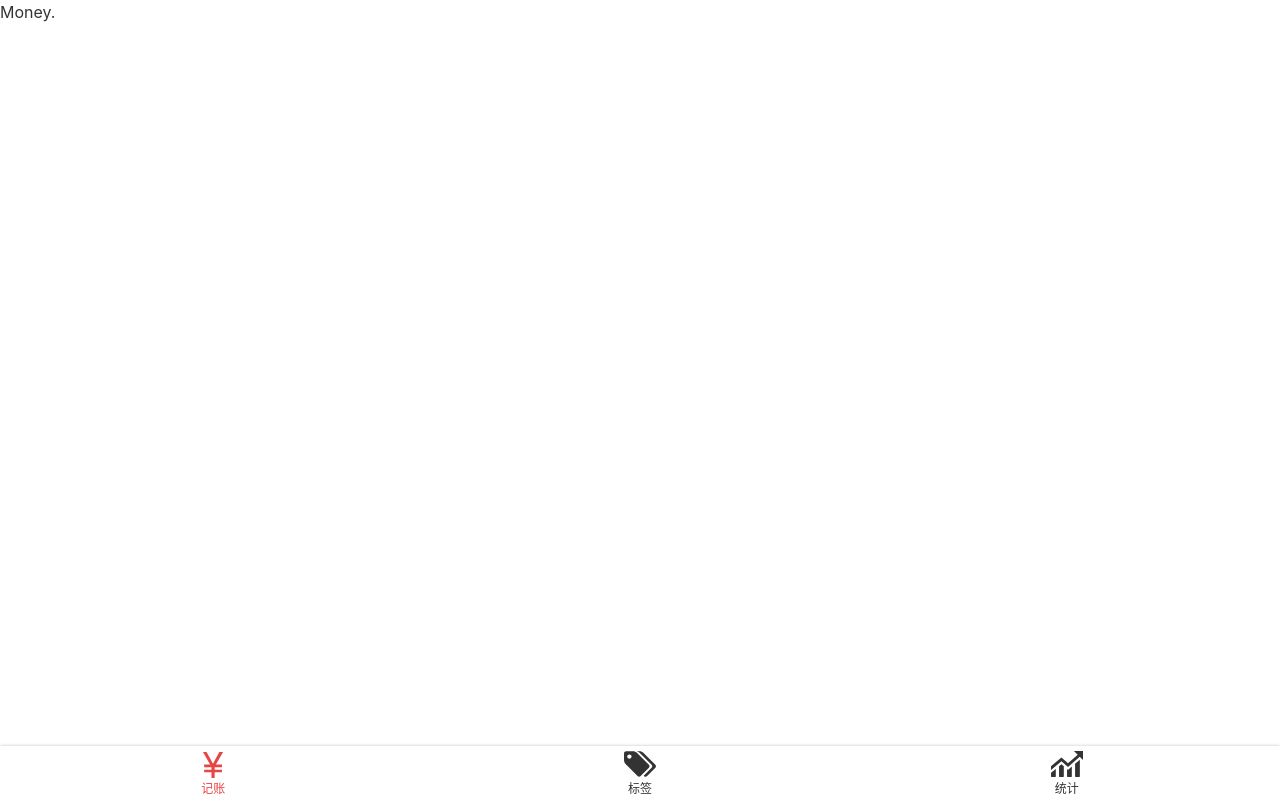
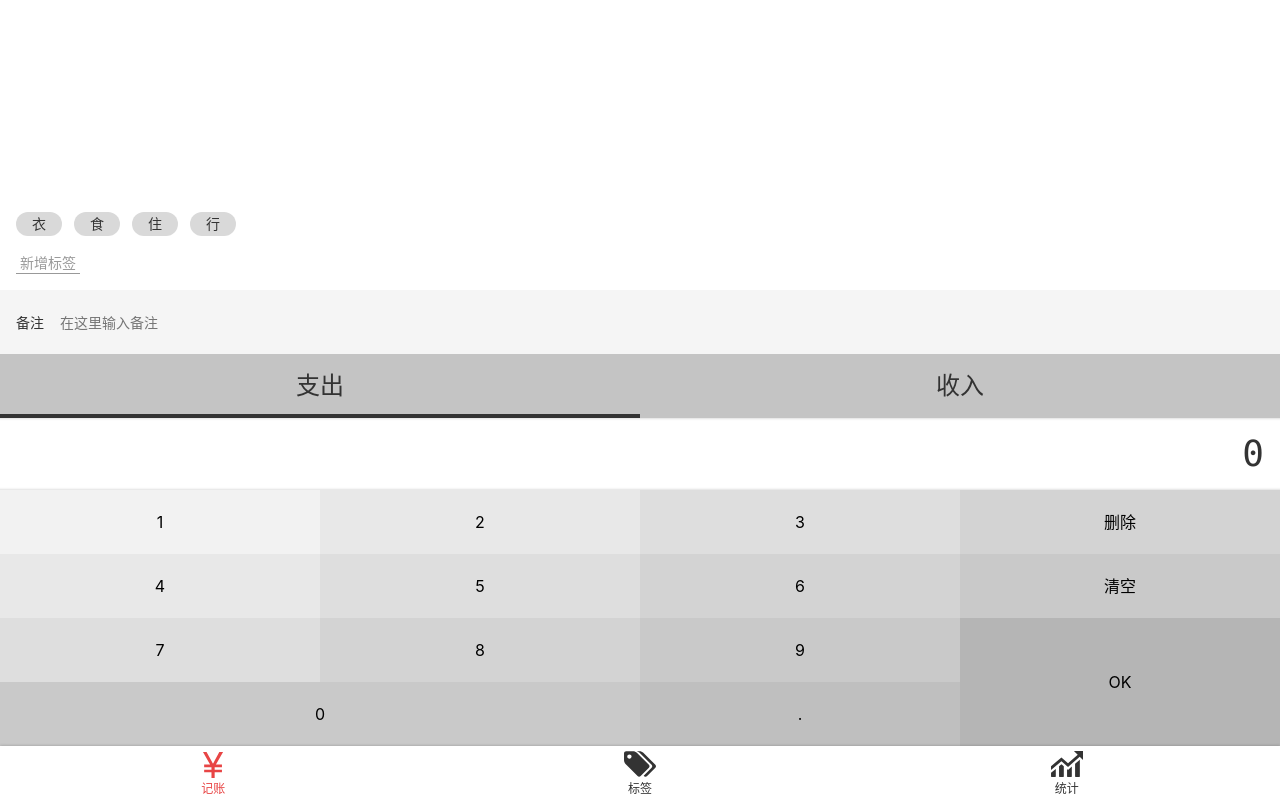
Before and after one commit to cqhaisenbao/guoguo-money-Vue, a Vue app: page /#/money in a window 1280 px wide. Built offline with nearby package versions, Linux system fonts and the light colour scheme.

Commit message:
基本完成 NumberPad 组件

```diff
--- a/src/assets/style/helper.scss
+++ b/src/assets/style/helper.scss
@@ -9,10 +9,12 @@
     display: block;
   }
 }
+
 $color-shadow: rgba(0, 0, 0, 0.25);
 %outerShadow {
   box-shadow: 0 0 3px $color-shadow;
 }
+
 %innerShadow {
   box-shadow: inset 0 -3px 3px -3px $color-shadow,
   inset 0 3px 3px -3px $color-shadow;
--- /dev/null
+++ b/src/components/Money/Notes.vue
@@ -0,0 +1,37 @@
+<template>
+    <div>
+        <label class="notes">
+            <span class="name">备注</span>
+            <input type="text"
+                   placeholder="在这里输入备注">
+        </label>
+    </div>
+</template>
+
+<script lang="ts">
+    export default {
+        name: "Notes"
+    }
+</script>
+
+<style lang="scss" scoped>
+    .notes {
+        font-size: 14px;
+        background: #f5f5f5;
+        padding-left: 16px;
+        display: flex;
+        align-items: center;
+
+        .name {
+            padding-right: 16px;
+        }
+
+        input {
+            height: 64px;
+            flex-grow: 1;
+            background: transparent;
+            border: none;
+            padding-right: 16px;
+        }
+    }
+</style>
--- /dev/null
+++ b/src/components/Money/NumberPad.vue
@@ -0,0 +1,130 @@
+<template>
+    <div class="numberPad">
+        <div class="output">{{output}}</div>
+        <div class="buttons">
+            <button @click="inputContent">1</button>
+            <button @click="inputContent">2</button>
+            <button @click="inputContent">3</button>
+            <button @click="remove">删除</button>
+            <button @click="inputContent">4</button>
+            <button @click="inputContent">5</button>
+            <button @click="inputContent">6</button>
+            <button @click="clear">清空</button>
+            <button @click="inputContent">7</button>
+            <button @click="inputContent">8</button>
+            <button @click="inputContent">9</button>
+            <button @click="ok" class="ok">OK</button>
+            <button @click="inputContent" class="zero">0</button>
+            <button @click="inputContent">.</button>
+        </div>
+    </div>
+</template>
+
+<script lang="ts">
+    import Vue from 'vue';
+    import {Component} from 'vue-property-decorator';
+
+    @Component
+    export default class NumberPad extends Vue {
+        output = '0';
+
+        inputContent(event: MouseEvent) {
+            const button = (event.target as HTMLButtonElement);
+            const input = button.textContent as string;
+            if (this.output.length >= 16) { return; }
+            if (this.output === '0') {
+                if ('0123456789'.indexOf(input) >= 0) {
+                    this.output = input;
+                } else {
+                    this.output += input;
+                }
+                return;
+            }
+            if (this.output.indexOf('.') >= 0 && input === '.') { return; }
+            this.output += input;
+        }
+
+        remove() {
+            if (this.output.length === 1) {
+                this.clear();
+            } else {
+                this.output = this.output.slice(0, -1);
+            }
+        }
+
+        clear() {
+            this.output = '0';
+        }
+
+        ok() {
+            //TODO
+        }
+    }
+</script>
+
+<style lang="scss" scoped>
+    @import "~@/assets/style/helper.scss";
+
+    .numberPad {
+        .output {
+            @extend %clearFix;
+            @extend %innerShadow;
+            font-size: 36px;
+            font-family: Consolas, monospace;
+            padding: 9px 16px;
+            text-align: right;
+            height: 72px;
+        }
+
+        .buttons {
+            @extend %clearFix;
+
+            > button {
+                width: 25%;
+                height: 64px;
+                float: left;
+                background: transparent;
+                border: none;
+
+                &.ok {
+                    height: 64*2px;
+                    float: right;
+                }
+
+                &.zero {
+                    width: 25*2%;
+                }
+
+                $bg: #f2f2f2;
+
+                &:nth-child(1) {
+                    background: $bg;
+                }
+
+                &:nth-child(2), &:nth-child(5) {
+                    background: darken($bg, 4%);
+                }
+
+                &:nth-child(3), &:nth-child(6), &:nth-child(9) {
+                    background: darken($bg, 4*2%);
+                }
+
+                &:nth-child(4), &:nth-child(7), &:nth-child(10) {
+                    background: darken($bg, 4*3%);
+                }
+
+                &:nth-child(8), &:nth-child(11), &:nth-child(13) {
+                    background: darken($bg, 4*4%);
+                }
+
+                &:nth-child(14) {
+                    background: darken($bg, 4*5%);
+                }
+
+                &:nth-child(12) {
+                    background: darken($bg, 4*6%);
+                }
+            }
+        }
+    }
+</style>
--- /dev/null
+++ b/src/components/Money/Tags.vue
@@ -0,0 +1,63 @@
+<template>
+    <div class="tags">
+        <div class="new">
+            <button>新增标签</button>
+        </div>
+        <ul class="current">
+            <li>衣</li>
+            <li>食</li>
+            <li>住</li>
+            <li>行</li>
+        </ul>
+    </div>
+</template>
+
+<script lang="ts">
+    export default {
+        name: "Tags"
+    }
+</script>
+
+<style lang="scss" scoped>
+    .tags {
+        font-size: 14px;
+        padding: 16px;
+        flex-grow: 1;
+        display: flex;
+        flex-direction: column-reverse;
+
+        > .current {
+            display: flex;
+            flex-wrap: wrap;
+
+            > li {
+                $bg: #d9d9d9;
+                background: $bg;
+                $h: 24px;
+                height: $h;
+                line-height: $h;
+                border-radius: $h/2;
+                padding: 0 16px;
+                margin-right: 12px;
+                margin-top: 4px;
+
+                &.selected {
+                    background: darken($bg, 50%);
+                    color: white;
+                }
+            }
+        }
+
+        > .new {
+            padding-top: 16px;
+
+            button {
+                background: transparent;
+                border: none;
+                color: #999;
+                border-bottom: 1px solid;
+                padding: 0 4px;
+            }
+        }
+    }
+</style>
--- /dev/null
+++ b/src/components/Money/Types.vue
@@ -0,0 +1,55 @@
+<template>
+    <div>
+        <ul class="types">
+            <li :class="type==='-'&&'selected'"
+                @click="selectType('-')">支出
+            </li>
+            <li :class="type==='+'&&'selected'"
+                @click="selectType('+')">收入
+            </li>
+        </ul>
+    </div>
+</template>
+
+<script lang="ts">
+    import Vue from 'vue';
+    import {Component} from 'vue-property-decorator';
+
+    @Component
+    export default class Types extends Vue {
+        type = '-';
+        selectType(type: string) {
+            if (type !== '-' && type !== '+')
+                throw new Error('type is unknown');
+            this.type = type;
+        }
+    }
+</script>
+
+<style lang="scss" scoped>
+    .types {
+        background: #c4c4c4;
+        display: flex;
+        text-align: center;
+        font-size: 24px;
+
+        > li {
+            width: 50%;
+            height: 64px;
+            display: flex;
+            justify-content: center;
+            align-items: center;
+            position: relative;
+
+            &.selected::after {
+                content: '';
+                position: absolute;
+                bottom: 0;
+                left: 0;
+                width: 100%;
+                height: 4px;
+                background: #333;
+            }
+        }
+    }
+</style>
--- a/src/views/Money.vue
+++ b/src/views/Money.vue
@@ -1,11 +1,32 @@
 <template>
-    <Layout>
-        <p>Money.</p>
+    <Layout class-prefix="layout">
+        <NumberPad/>
+        <Types />
+        <Notes/>
+        <Tags :data-source.sync="tags"/>
     </Layout>
 </template>
 
 <script lang="ts">
+    import NumberPad from '@/components/Money/NumberPad.vue';
+    import Types from '@/components/Money/Types.vue';
+    import Notes from '@/components/Money/Notes.vue';
+    import Tags from '@/components/Money/Tags.vue';
+
     export default {
-        name: "Money",
+        name: 'Money',
+        components: {Tags, Notes, Types, NumberPad},
+        data() {
+            return {
+                tags: ['衣', '食', '住', '行', '彩票']
+            };
+        }
+    };
+</script>
+
+<style lang="scss">
+    .layout-content {
+        display: flex;
+        flex-direction: column-reverse;
     }
-</script>
+</style>
```
